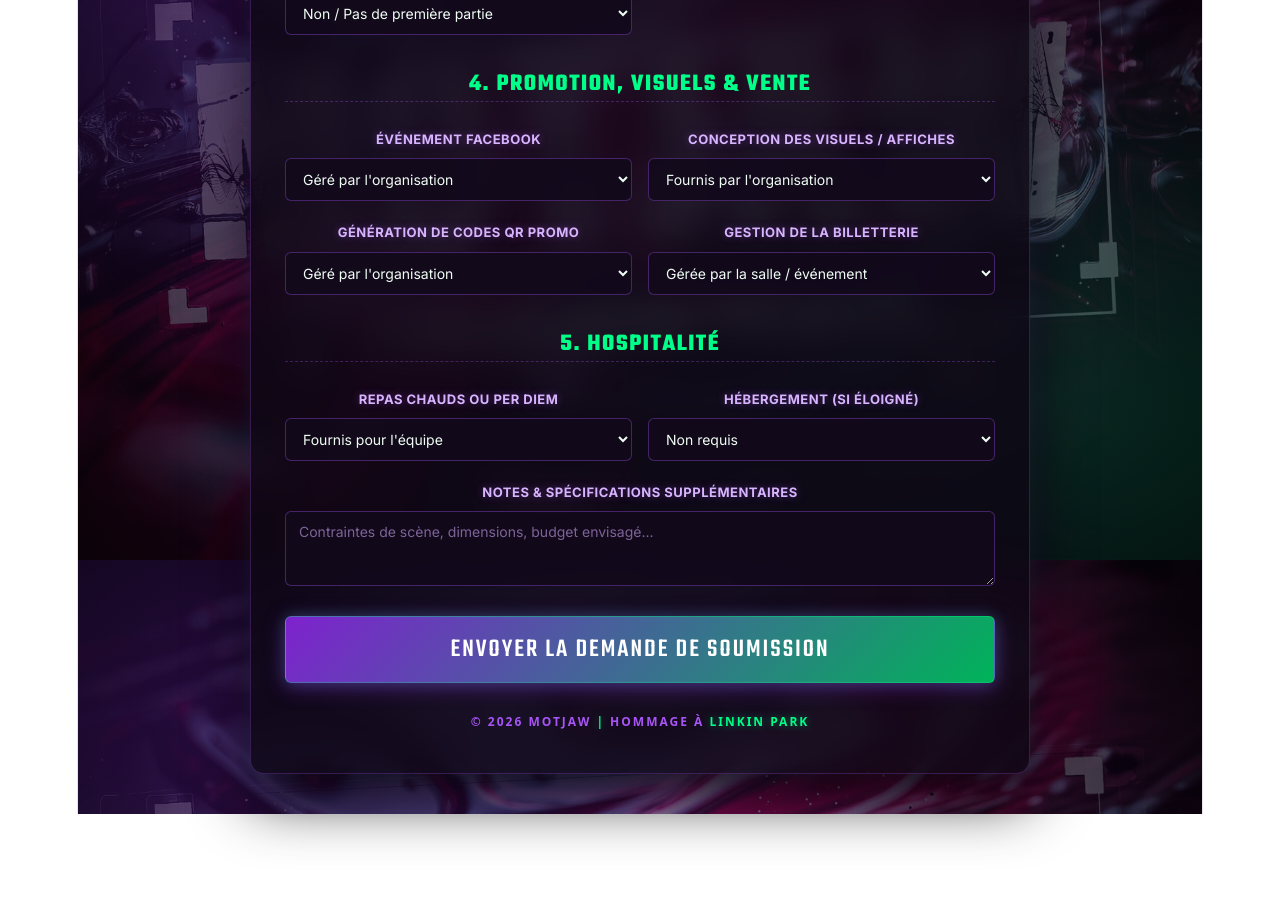
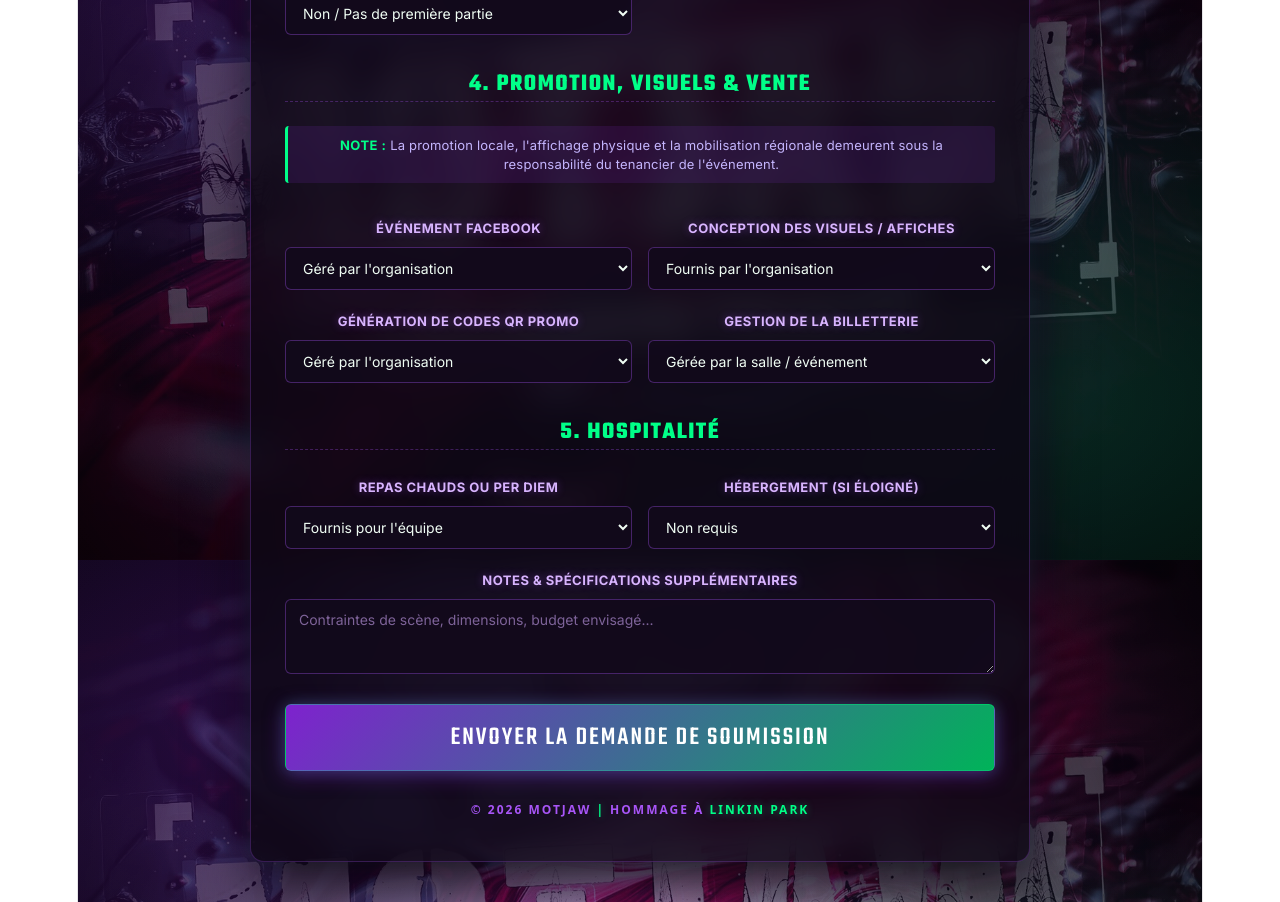
Before and after one commit to t1mman/MotjawBooking, a React (Vite) app: page / in a window 1280 px wide. Shown: the part 1040-1942 px from the top of the page. Before the commit the page ends 1854 px from the top, so only its background shows below. Built offline with nearby package versions, Linux system fonts and the light colour scheme; no server answers.

Commit message:
feat: add promotional responsibility disclaimer

```diff
--- a/src/components/QuoteRequestForm.jsx
+++ b/src/components/QuoteRequestForm.jsx
@@ -149,6 +149,9 @@ export default function QuoteRequestForm() {
 
       {/* SECTION 4: PROMO, VISUELS & BILLETTERIE */}
       <h3 className="section-title">4. Promotion, Visuels & Vente</h3>
+      <div className="promo-disclaimer">
+  <strong>Note :</strong> La promotion locale, l'affichage physique et la mobilisation régionale demeurent sous la responsabilité du tenancier de l'événement.
+</div>
       <div className="form-grid-2">
         <div className="form-field">
           <label>Événement Facebook</label>
--- a/src/styles/BookingForm.css
+++ b/src/styles/BookingForm.css
@@ -291,3 +291,20 @@
     grid-template-columns: 1fr;
   }
 }
+.promo-disclaimer {
+  background: rgba(147, 51, 234, 0.12);
+  border-left: 3px solid #00ff88;
+  padding: 10px 14px;
+  border-radius: 4px;
+  font-family: 'Inter', sans-serif;
+  font-size: 13px;
+  line-height: 1.4;
+  color: #c4b5fd;
+  margin-bottom: 14px;
+}
+
+.promo-disclaimer strong {
+  color: #00ff88;
+  text-transform: uppercase;
+  letter-spacing: 0.5px;
+}
```
